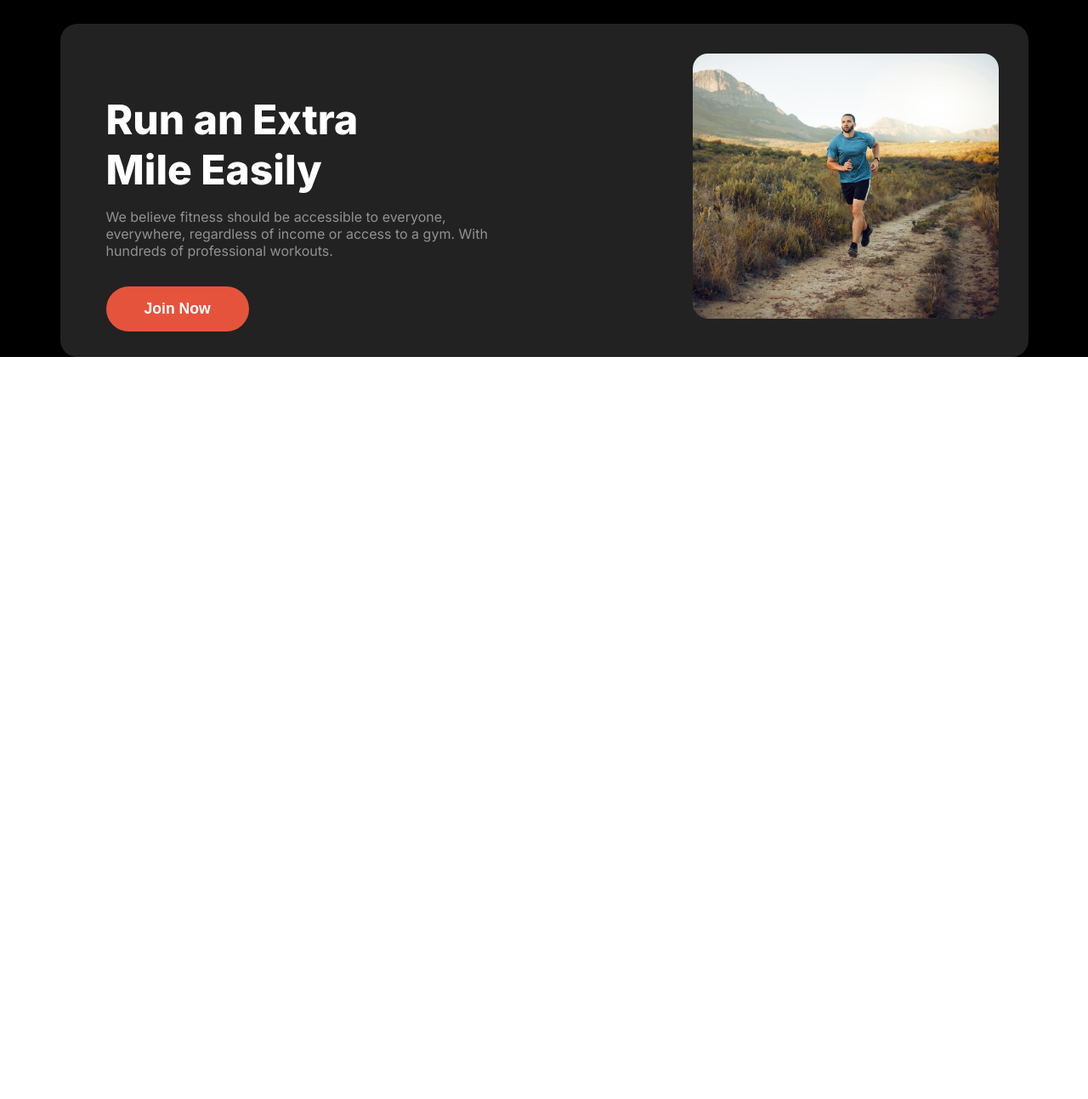
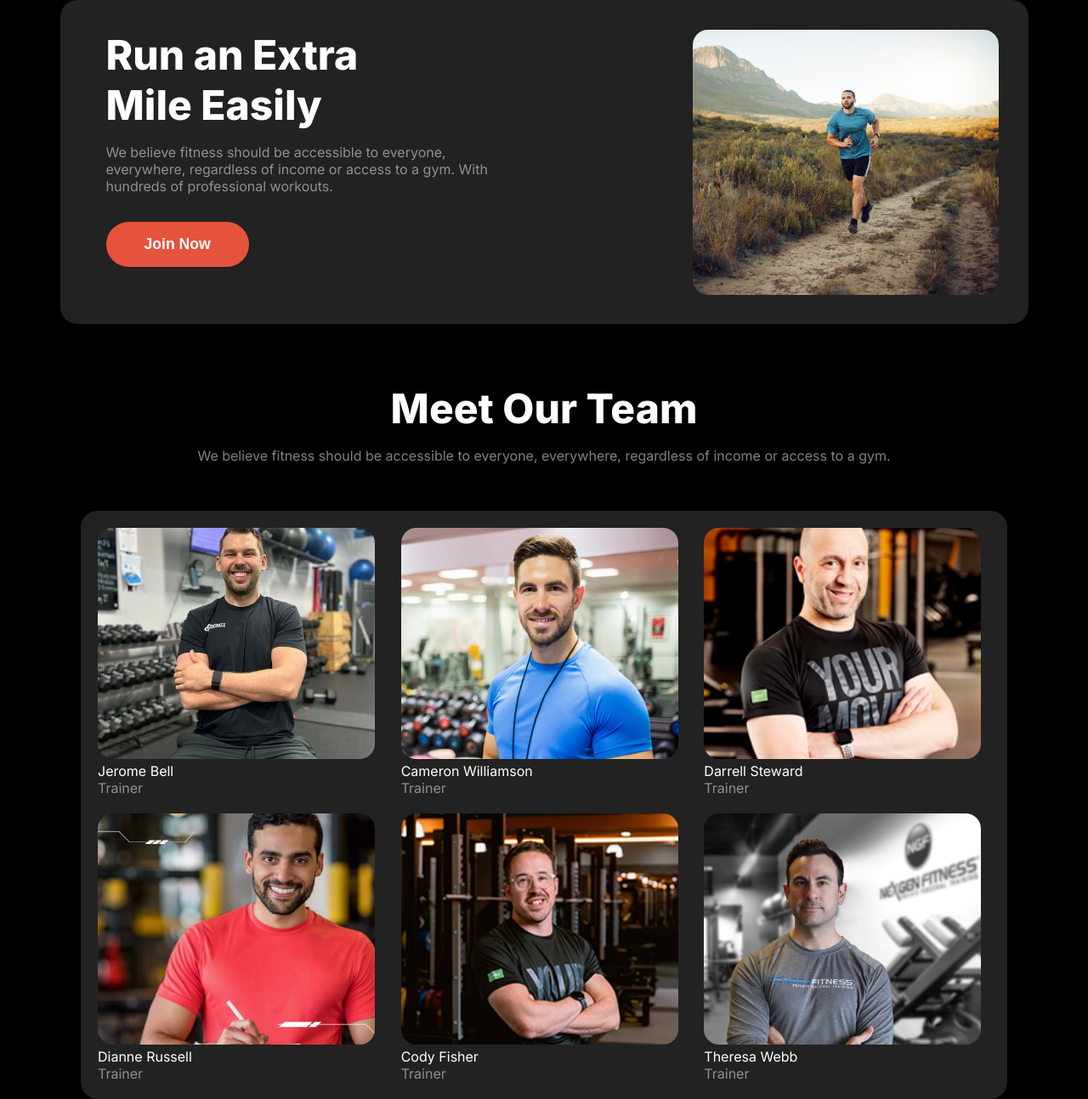
Before and after one commit to Pritom-Majumder/Prog.Hero-Assignment-2, a plain HTML site: page index.html in a window 1280 px wide. Shown: the part 1464-2757 px from the top of the page at 85% size. Before the commit the page ends 1884 px from the top, so only its background shows below. Drawn offline with Linux system fonts and the light colour scheme; a web font is replaced by a local one.

Commit message:
added_team_section

```diff
--- a/Assignment-2/style.css
+++ b/Assignment-2/style.css
@@ -61,6 +61,7 @@
 .nav-bar{
   justify-content: space-between;
   align-items: center;
+  max-width: 100%;
 }
 
 .nav-item{
@@ -100,23 +101,15 @@ border: 1px solid rgba(255, 255, 255,0.1);
 
 }
 
-.nav-bar{
-  max-width: 100%;
-  /* margin: 0 auto; */
-  /* margin:60px 0px 190px; */
-
-}
 
 /* nav-title */
 
 .banner-content{
   justify-content: center;
   align-items: center;
-  /* margin-top: 0px; */
 }
 .banner-title{
   /* width: 50%; */
-  /* font-weight: black; */
   color: #FFFFFF;
   font-size: 6rem;
 }
@@ -155,12 +148,13 @@ border: 1px solid rgba(255, 255, 255,0.1);
 .change-habit-first{
   max-width: 1044px;
   margin: 0 auto;
-
+  /* margin-top: 90px; */
 }
 
 main{
   background-color: black;
-  /* margin: 0 auto; */
+  max-width: 100%;
+  margin: 0 auto;
   /* align-items: center;
   justify-items: center; */
 }
@@ -177,6 +171,7 @@ main{
   font-size: 3rem;
   color: #FFFFFF;
   margin-bottom: 14px;
+  margin: 0px;
 }
 
 .change-descri, .card-discri{
@@ -196,7 +191,6 @@ main{
 
 }
 
-
 .change-inside{
   border-radius: 100px;
 }
@@ -209,11 +203,11 @@ main{
 }
 
 .change-inside {
-  margin-left: 50px;
+  /* margin-left: 50px; */
 }
 
 /* Run section styles */
-.run-section{
+.run-section , .team-container-2{
   max-width: 1050px;
   margin: 0 auto;
   background-color: #222222;
@@ -239,8 +233,50 @@ main{
 
  }
 
-/* .run-section > .run-img{
-  width: 365px;
-  height: 312;
-  object-fit: none;
-} */
+/* BMI Calculator Styles*/
+.bmi-heading{
+  margin: 0 auto;
+}
+
+
+/* Our Team styles */
+
+.team{
+  margin-top: 70px;
+  /* margin-bottom: 55px; */
+}
+
+.team-container-1{
+  text-align: center;
+}
+
+.team-img-name> img{
+  width: 326px;
+  height: 272px;
+  object-fit: cover;
+  border-radius: 18px;
+}
+
+.team-img-container{
+  display: grid;
+  grid-template-columns: repeat(3, 1fr);
+  gap: 20px;
+}
+
+.team-container-2{
+  margin-top: 55px;
+  padding: 20px 20px 20px 20px;
+}
+
+.team-img-name {
+  /* position: absolute;
+  text-align: center; */
+  color: #FFFFFF;
+}
+
+ img>.bottom-left{
+  /* color: #FFFFFF; */
+  position: relative;
+  bottom: 20px;
+  left: 25px;
+}
--- a/index.html
+++ b/index.html
@@ -20,7 +20,7 @@
         <div class="banner-content display_flex">
             <div class="banner">
                 <h3 class="banner-title">Get body in <br><span class="miama-writing">shape</span> & stay<br>healthy</h3>
-                <p class="banner-description">A huge selection of health and fitness content, healthy recipes and transformation stories to help you get fit and stay fit!</p>
+                <p class="banner-description">A huge selection of health and fitness content, healthy recipes<br>and transformation stories to help you get fit and stay fit!</p>
               <div class="btn-gather display_flex">
                 <button class="btn-primary">Join Club Now!</button>
                 <button class="btn-secondary">Download App</button>
@@ -68,7 +68,7 @@
         </section>
 
         <!-- Run Extra -->
-         <section class="">
+         <section >
         <div class="run-section display_flex">
             <div class="run-detail">
               <h3 class="change-heading">Run an Extra <br> Mile Easily</h3>
@@ -80,6 +80,55 @@
             </div>
         </div>
          </section>
+
+         <!-- BMI Calculator -->
+        <!-- <section>
+          <div class="bmi-heading">
+            <h3 class="change-heading">BMI Calculator</h3>
+            <p class="change-descri">We believe fitness should be accessible to everyone, everywhere, regardless of income or access to a gym.</p>
+          </div>
+          <div>
+
+          </div>
+        </section> -->
+
+        <!-- Our Team -->
+         <section class="team">
+            <div class="team-container-1">
+               <h3 class="change-heading">Meet Our Team</h3>
+               <p class="change-descri">We believe fitness should be accessible to everyone, everywhere, regardless of income or access to a gym.</p>
+            </div>
+            <div class="team-container-2">
+              <div class="team-img-container">
+                 <div class="team-img-name" >
+                    <img src="images/trainer1.png" alt="">
+                    <div class="bottom-left">Jerome Bell<br><span class="change-descri">Trainer</span></div>
+                 </div>
+                 <div class="team-img-name">
+                    <img src="images/trainer2.png" alt="">
+                    <div class="bottom-left">Cameron Williamson<br><span class="change-descri">Trainer</span> </div>
+                 </div>
+                 <div class="team-img-name">
+                    <img src="images/trainer3.png" alt="">
+                    <div class="bottom-left">Darrell Steward<br><span class="change-descri">Trainer</span>
+                    </div>
+                 </div>
+                 <div class="team-img-name">
+                    <img src="images/trainer4.png" alt="">
+                    <div class="bottom-left">Dianne Russell<br><span class="change-descri">Trainer</span></div>
+                 </div>
+                 <div class="team-img-name">
+                    <img src="images/trainer5.png" alt="">
+                    <div class="bottom-left">Cody Fisher<br><span class="change-descri">Trainer</span></div>
+                 </div>
+                 <div class="team-img-name">
+                    <img src="images/trainer6.png" alt="">
+                    <div class="bottom-left">Theresa Webb<br><span class="change-descri">Trainer</span></div>
+                 </div>
+
+              </div>
+            </div>
+         </section>
     </main>
 
     <footer>
```
